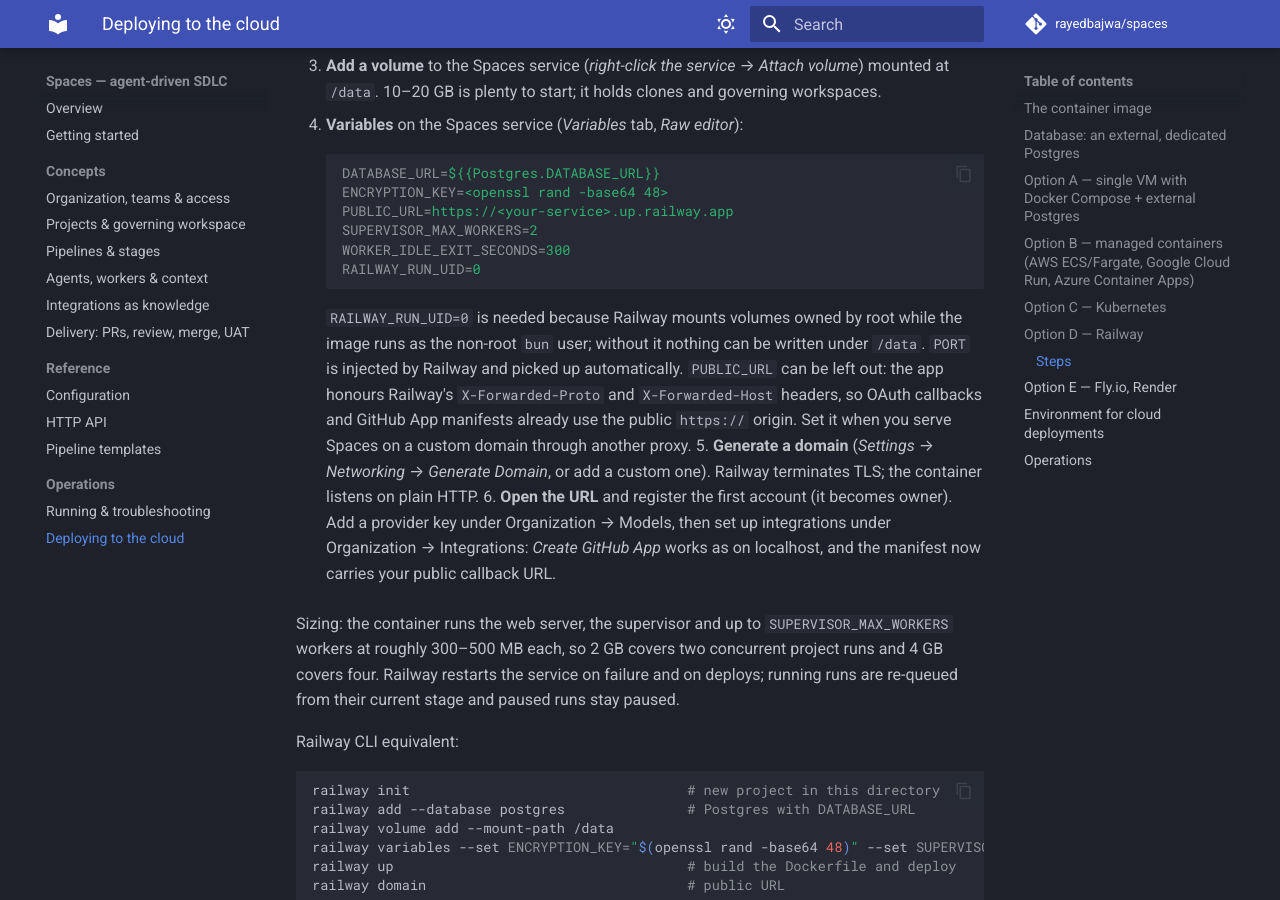
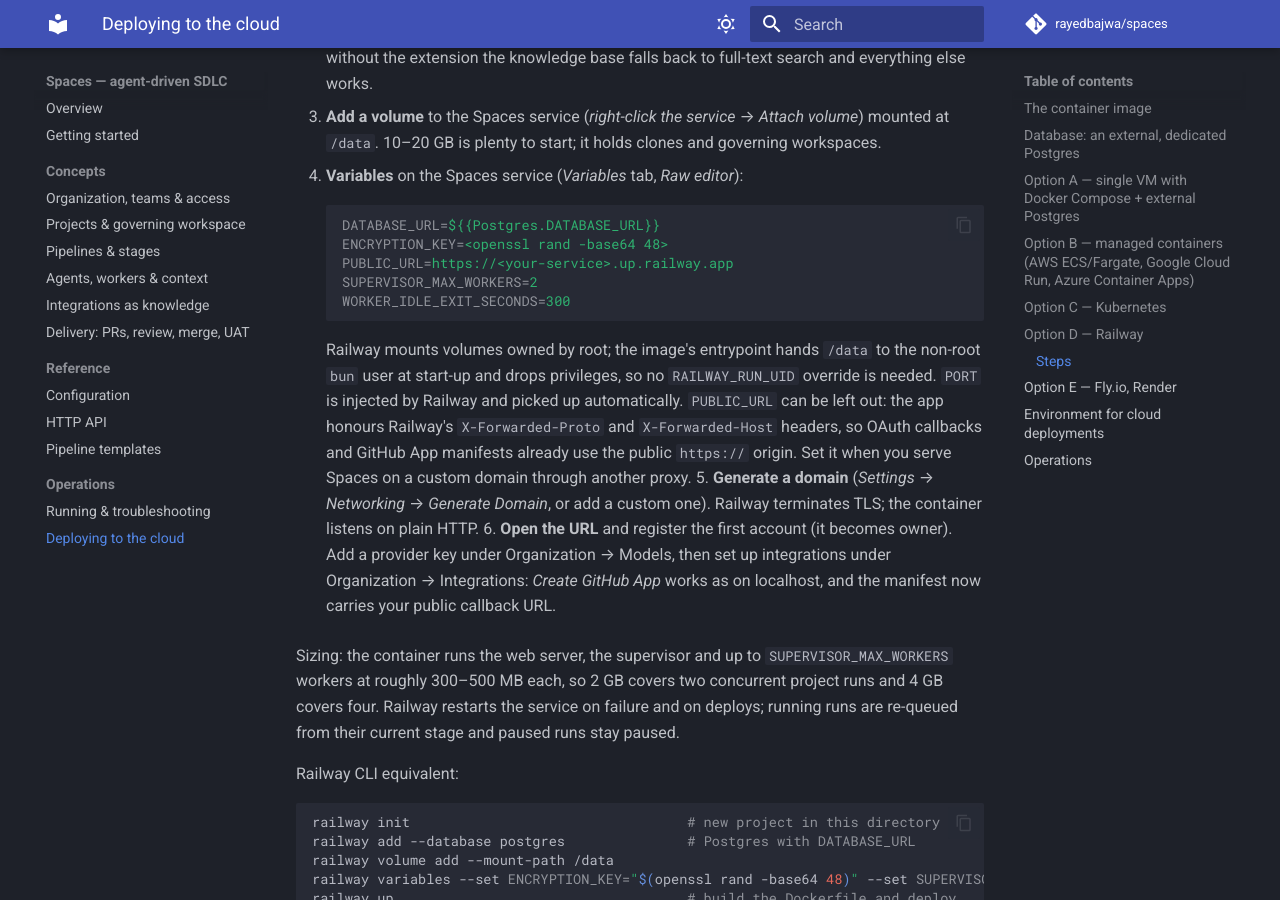
Before and after one commit to rayedbajwa/spaces, an MkDocs documentation site: the page built from docs/operations/cloud-deployment.md, in a window 1280 px wide and 900 px high, scrolled down 4422 px. Built offline with MkDocs 1.6.1 and Material for MkDocs 9.7.7, drawn with Linux system fonts in a browser that asks for light colours; comment, search, counter and statistics services are not loaded; some of the changed text lies outside the part shown.

Commit message:
fix(docker): entrypoint hands the mounted /data volume to the bun user
Platforms (Railway, plain docker volumes) mount volumes owned by root while
the image runs as uid 1000, so nothing under /data was writable. The
container now starts as root only long enough for docker-entrypoint.sh to
chown the volume's top levels, then drops to bun via su-exec. Avoids the
RAILWAY_RUN_UID=0 workaround, which would run agents as root.

Co-Authored-By: Claude Fable 5.1 <noreply@anthropic.com>

````diff
--- a/docs/operations/cloud-deployment.md
+++ b/docs/operations/cloud-deployment.md
@@ -32,10 +32,12 @@ flowchart LR
 ## The container image
 
 The repository ships a multi-stage `Dockerfile` (Bun 1.4 on Alpine) that
-bundles the frontend and runs as the non-root `bun` user. The image includes
-`git` (agents clone, branch, commit and push), sets `HOME=/data/home` and
-`AIDLC_WORKSPACE_ROOT=/data/aidlc/workspaces`, and declares `/data` as a
-volume. The same image runs every role:
+bundles the frontend and runs as the non-root `bun` user (the entrypoint
+starts as root only to fix the ownership of a freshly mounted `/data`
+volume, then drops privileges). The image includes `git` (agents clone,
+branch, commit and push), sets `HOME=/data/home` and
+`AIDLC_WORKSPACE_ROOT=/data/aidlc/workspaces`; mount a volume at `/data`.
+The same image runs every role:
 
 ```bash
 docker build -t spaces:latest .
@@ -173,13 +175,12 @@ service exits and Railway restarts it.
     PUBLIC_URL=https://<your-service>.up.railway.app
     SUPERVISOR_MAX_WORKERS=2
     WORKER_IDLE_EXIT_SECONDS=300
-    RAILWAY_RUN_UID=0
     ```
 
-    `RAILWAY_RUN_UID=0` is needed because Railway mounts volumes owned by
-    root while the image runs as the non-root `bun` user; without it nothing
-    can be written under `/data`. `PORT` is injected by Railway and picked up
-    automatically. `PUBLIC_URL`
+    Railway mounts volumes owned by root; the image's entrypoint hands
+    `/data` to the non-root `bun` user at start-up and drops privileges, so
+    no `RAILWAY_RUN_UID` override is needed. `PORT` is injected by Railway and
+    picked up automatically. `PUBLIC_URL`
     can be left out: the app honours Railway's `X-Forwarded-Proto` and
     `X-Forwarded-Host` headers, so OAuth callbacks and GitHub App manifests
     already use the public `https://` origin. Set it when you serve Spaces on
````
Also changed, not shown: 2 other files.
